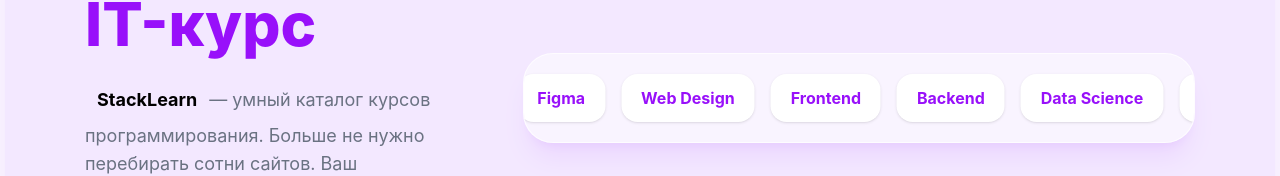
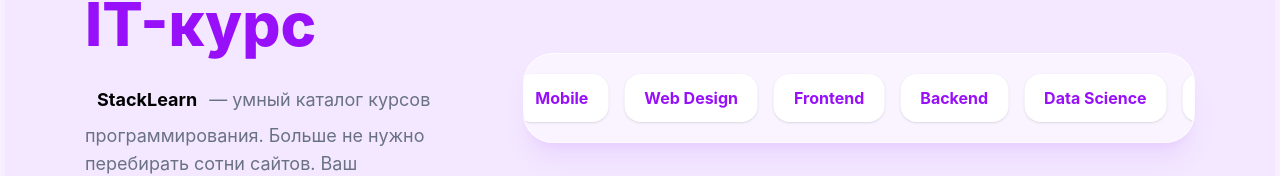
Before and after one commit to onlyloly/stack-learn, a React app in the folder static/frontend/: page / in a window 1280 px wide. Shown: the part 289-465 px from the top of the page. Built offline with nearby package versions, Linux system fonts and the light colour scheme; the HTML template or start-up script is replaced by a standard one.

Commit message:
UpdateTechMarquee

```diff
--- a/static/frontend/src/components/TechMarquee.jsx
+++ b/static/frontend/src/components/TechMarquee.jsx
@@ -3,7 +3,7 @@ const technologies = [
   'Node.js',
   'Python',
   'FastAPI',
-  'Figma',
+  'Mobile',
   'Web Design',
   'Frontend',
   'Backend',
```
